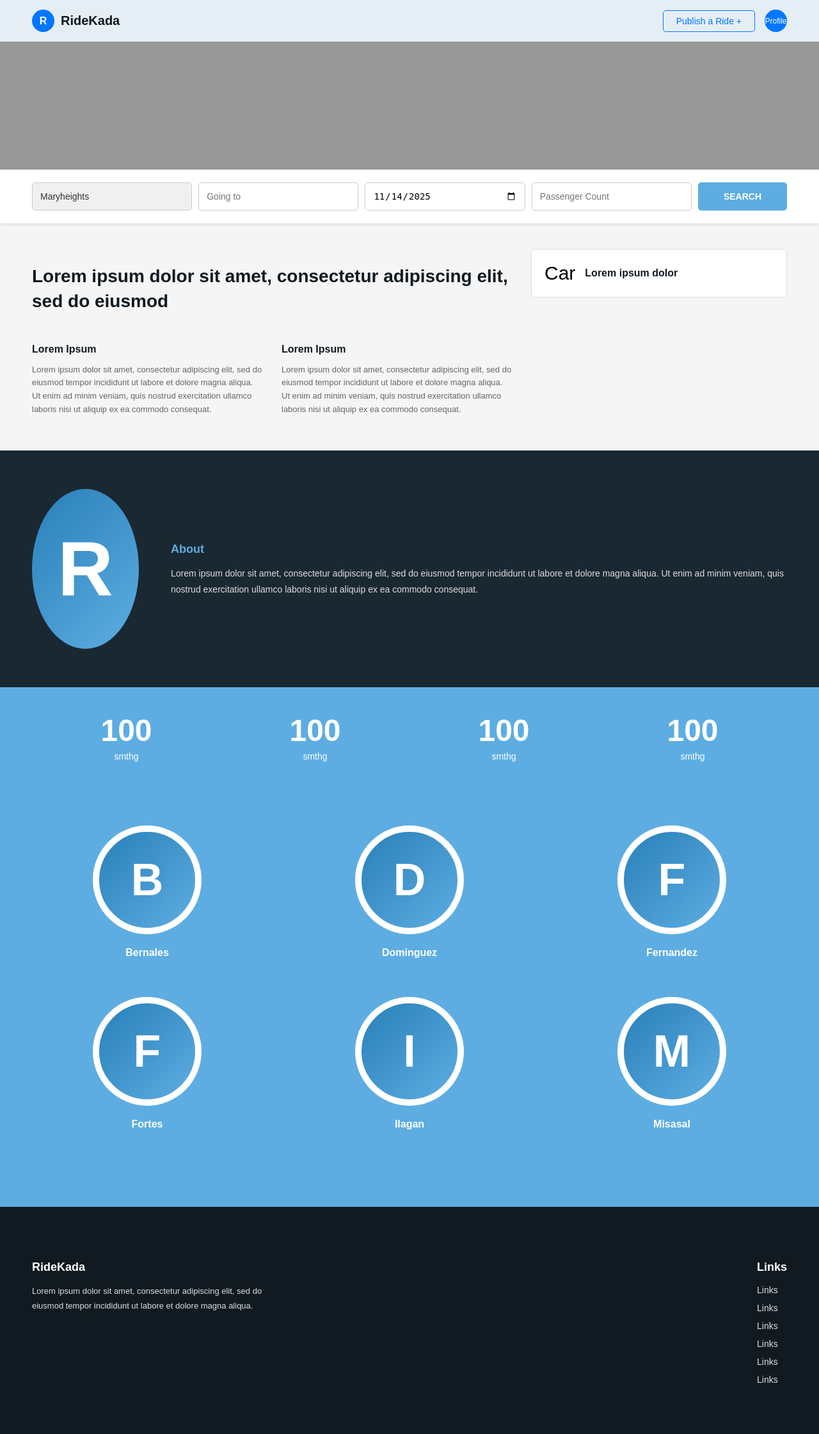
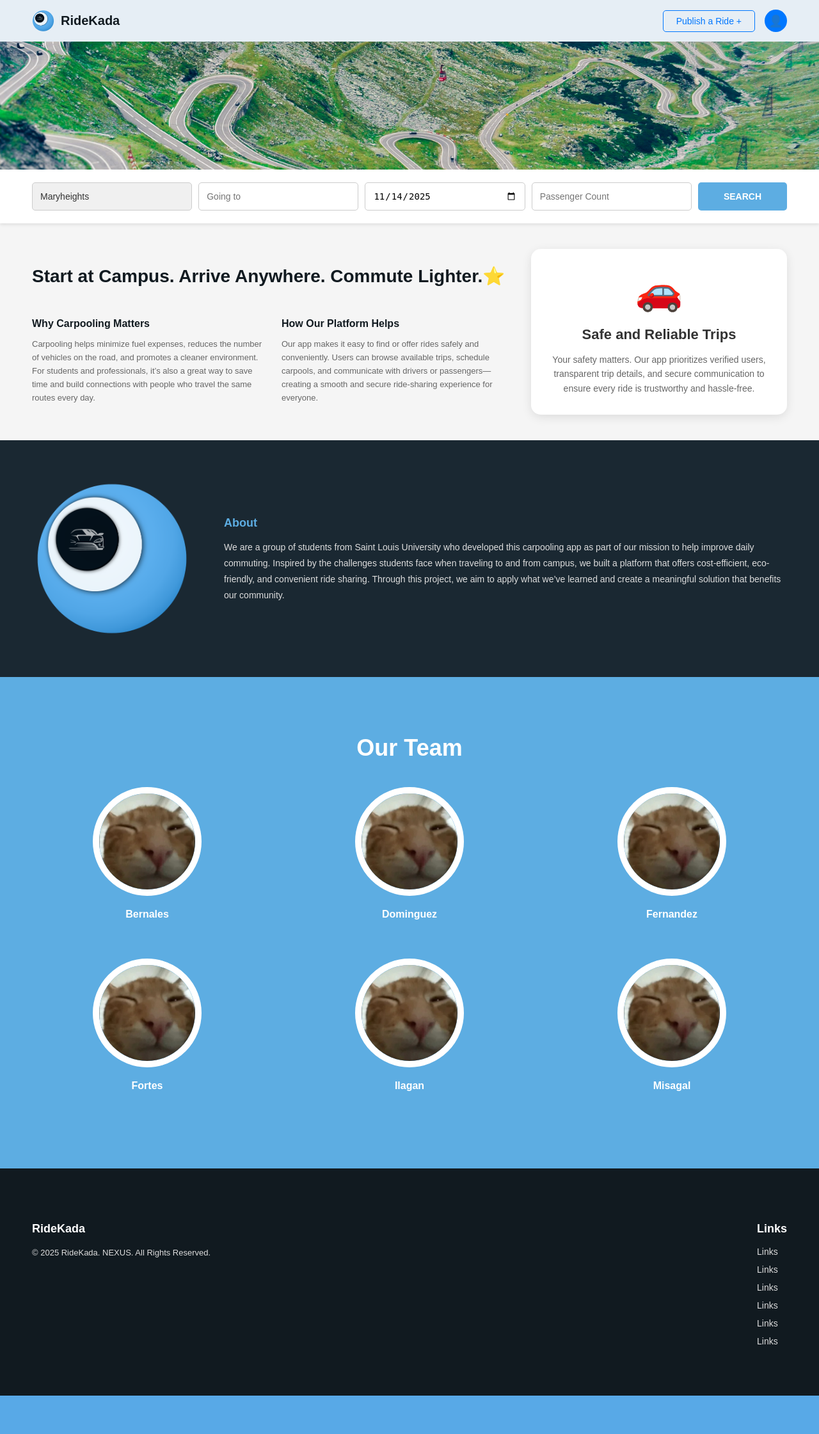
Before and after one commit to alex-misagal/NEXUS-mid, a PHP site: page /home.html in a window 1280 px wide. Shown: the whole page at 64% size. After the commit the page ends 2181 px from the top, so only its background shows below. Run offline with PHP 8.4, Linux system fonts and the light colour scheme.

Commit message:
Added/Modified media,filled placeholders and some minor details

```diff
--- a/RideKadaApps/css/home.css
+++ b/RideKadaApps/css/home.css
@@ -23,13 +23,9 @@ body {
 .logo-circle {
   width: 35px;
   height: 35px;
-  background: #0077ff;
   border-radius: 50%;
-  display: flex;
-  align-items: center;
-  justify-content: center;
-  color: white;
-  font-weight: bold;
+  object-fit: cover;
+  display: block;
 }
 
 .brand-name {
@@ -69,9 +65,9 @@ body {
   justify-content: center;
   color: white;
   cursor: pointer;
-  font-size: 12px;
-  user-select: none;
+  font-size: 18px;
 }
+
 
 /* PROFILE DROPDOWN */
 .profile-wrapper {
@@ -123,13 +119,19 @@ body {
   background: #fdf2f2;
 }
 
-/* Hero Section */
-.hero {
-  background: #999;
+/* banner Section */
+.banner {
+  background: #5dade2;
   height: 200px;
-  display: flex;
-  align-items: center;
-  justify-content: center;
+  overflow: hidden;
+  position: relative;
+}
+
+.banner img {
+  width: 100%;
+  height: 100%;
+  object-fit: cover;
+  display: block;
 }
 
 /* Search Section */
@@ -216,22 +218,29 @@ body {
 
 .ride-card {
   background: white;
-  border: 1px solid #ddd;
-  border-radius: 5px;
-  padding: 20px;
-  display: flex;
-  align-items: center;
-  gap: 15px;
+  padding: 30px;
+  border-radius: 15px;
+  box-shadow: 0 4px 15px rgba(0, 0, 0, 0.1);
+  text-align: center;
 }
 
 .car-icon {
-  font-size: 30px;
+  font-size: 60px;
+  margin-bottom: 20px;
 }
 
 .ride-title {
-  font-size: 16px;
-  font-weight: 600;
-  color: #111a20;
+  font-size: 22px;
+  font-weight: bold;
+  color: #333;
+  margin-bottom: 15px;
+}
+
+.ride-description {
+  font-size: 14px;
+  line-height: 1.6;
+  color: #666;
+  margin: 0;
 }
 
 /* About Section */
@@ -252,14 +261,9 @@ body {
 .about-logo {
   width: 250px;
   height: 250px;
-  background: linear-gradient(135deg, #2980b9, #5dade2);
   border-radius: 50%;
-  display: flex;
-  align-items: center;
-  justify-content: center;
-  font-size: 120px;
-  color: white;
-  font-weight: bold;
+  object-fit: cover;
+  display: block;
 }
 
 .about-content h3 {
@@ -274,34 +278,6 @@ body {
   color: #ddd;
 }
 
-/* Stats Section */
-.stats-section {
-  background: #5dade2;
-  padding: 40px 50px;
-}
-
-.stats-container {
-  max-width: 1200px;
-  margin: 0 auto;
-  display: flex;
-  justify-content: space-around;
-}
-
-.stat-item {
-  text-align: center;
-  color: white;
-}
-
-.stat-number {
-  font-size: 48px;
-  font-weight: bold;
-  margin-bottom: 5px;
-}
-
-.stat-label {
-  font-size: 14px;
-}
-
 /* Team Section */
 .team-section {
   background: #5dade2;
@@ -311,6 +287,14 @@ body {
 .team-container {
   max-width: 1200px;
   margin: 0 auto;
+}
+
+.team-title {
+  text-align: center;
+  font-size: 36px;
+  color: white;
+  font-weight: bold;
+  margin-bottom: 40px;
 }
 
 .team-grid {
@@ -327,15 +311,10 @@ body {
 .member-avatar {
   width: 150px;
   height: 150px;
-  background: linear-gradient(135deg, #2980b9, #5dade2);
   border-radius: 50%;
   margin: 0 auto 20px;
-  display: flex;
-  align-items: center;
-  justify-content: center;
-  font-size: 70px;
-  color: white;
-  font-weight: bold;
+  display: block;
+  object-fit: cover;
   border: 10px solid white;
 }
 
--- a/RideKadaApps/home.html
+++ b/RideKadaApps/home.html
@@ -20,15 +20,16 @@
   <!-- Navigation -->
   <nav class="navbar">
   <div class="logo-section">
-      <div class="logo-circle">R</div>
+    <img src="media/logo.png" alt="RideKada Logo" class="logo-circle">
     <span class="brand-name">RideKada</span>
   </div>
+
     <div class="user-section">
       <button id="publishBtn" class="publish-btn">Publish a Ride +</button>
 
       <!-- PROFILE BUTTON + DROPDOWN -->
       <div class="profile-wrapper">
-        <div id="userIcon" class="user-icon">Profile</div>
+        <div id="userIcon" class="user-icon">👤</div>
 
         <div id="profileDropdown" class="profile-dropdown">
           <a href="profile.html" class="dropdown-item">View Profile</a>
@@ -38,8 +39,10 @@
     </div>
   </nav>
 
-  <!-- Hero Section -->
-  <div class="hero"></div>
+<!-- Banner Section -->
+<div class="banner">
+  <img src="media/mtrd.jpg" alt="Banner Image">
+</div>
 
   <!-- Search Section -->
   <div class="search-section">
@@ -85,22 +88,23 @@
   <!-- Main Content -->
   <div class="main-content">
     <div class="content-left">
-      <h2>Lorem ipsum dolor sit amet, consectetur adipiscing elit, sed do eiusmod</h2>
+      <h2>Start at Campus. Arrive Anywhere. Commute Lighter.⭐</h2>
       <div class="info-cards">
         <div class="info-card">
-          <h3>Lorem Ipsum</h3>
-          <p>Lorem ipsum dolor sit amet, consectetur adipiscing elit, sed do eiusmod tempor incididunt ut labore et dolore magna aliqua. Ut enim ad minim veniam, quis nostrud exercitation ullamco laboris nisi ut aliquip ex ea commodo consequat.</p>
+          <h3>Why Carpooling Matters</h3>
+          <p>Carpooling helps minimize fuel expenses, reduces the number of vehicles on the road, and promotes a cleaner environment. For students and professionals, it’s also a great way to save time and build connections with people who travel the same routes every day.</p>
         </div>
         <div class="info-card">
-          <h3>Lorem Ipsum</h3>
-          <p>Lorem ipsum dolor sit amet, consectetur adipiscing elit, sed do eiusmod tempor incididunt ut labore et dolore magna aliqua. Ut enim ad minim veniam, quis nostrud exercitation ullamco laboris nisi ut aliquip ex ea commodo consequat.</p>
+          <h3>How Our Platform Helps</h3>
+          <p>Our app makes it easy to find or offer rides safely and conveniently. Users can browse available trips, schedule carpools, and communicate with drivers or passengers—creating a smooth and secure ride-sharing experience for everyone.</p>
         </div>
       </div>
     </div>
 <div class="content-right">
   <div class="ride-card">
-        <div class="car-icon">Car</div>
-        <div class="ride-title">Lorem ipsum dolor</div>
+    <div class="car-icon">🚗</div>
+    <div class="ride-title">Safe and Reliable Trips</div>
+    <p class="ride-description">Your safety matters. Our app prioritizes verified users, transparent trip details, and secure communication to ensure every ride is trustworthy and hassle-free.</p>
   </div>
 </div>
   </div>
@@ -108,32 +112,10 @@
   <!-- About Section -->
   <div class="about-section">
     <div class="about-container">
-      <div class="about-logo">R</div>
+      <img src="media/logo.png" alt="RideKada Logo" class="about-logo">
       <div class="about-content">
         <h3>About</h3>
-        <p>Lorem ipsum dolor sit amet, consectetur adipiscing elit, sed do eiusmod tempor incididunt ut labore et dolore magna aliqua. Ut enim ad minim veniam, quis nostrud exercitation ullamco laboris nisi ut aliquip ex ea commodo consequat.</p>
-      </div>
-    </div>
-  </div>
-
-  <!-- Stats Section -->
-  <div class="stats-section">
-    <div class="stats-container">
-      <div class="stat-item">
-        <div class="stat-number">100</div>
-        <div class="stat-label">smthg</div>
-      </div>
-      <div class="stat-item">
-        <div class="stat-number">100</div>
-        <div class="stat-label">smthg</div>
-      </div>
-      <div class="stat-item">
-        <div class="stat-number">100</div>
-        <div class="stat-label">smthg</div>
-      </div>
-      <div class="stat-item">
-        <div class="stat-number">100</div>
-        <div class="stat-label">smthg</div>
+        <p>We are a group of students from Saint Louis University who developed this carpooling app as part of our mission to help improve daily commuting. Inspired by the challenges students face when traveling to and from campus, we built a platform that offers cost-efficient, eco-friendly, and convenient ride sharing. Through this project, we aim to apply what we’ve learned and create a meaningful solution that benefits our community.</p>
       </div>
     </div>
   </div>
@@ -141,32 +123,33 @@
   <!-- Team Section -->
 <div class="team-section">
   <div class="team-container">
+    <h2 class="team-title">Our Team</h2>
     <div class="team-grid">
       <div class="team-member">
-          <div class="member-avatar">B</div>
+        <img src="media/buh.jpg" alt="Bernales" class="member-avatar">
         <div class="member-name">Bernales</div>
       </div>
       <div class="team-member">
-          <div class="member-avatar">D</div>
+        <img src="media/buh.jpg" alt="Dominguez" class="member-avatar">
         <div class="member-name">Dominguez</div>
       </div>
       <div class="team-member">
-          <div class="member-avatar">F</div>
+        <img src="media/buh.jpg" alt="Fernandez" class="member-avatar">
         <div class="member-name">Fernandez</div>
       </div>
     </div>
     <div class="team-grid">
       <div class="team-member">
-          <div class="member-avatar">F</div>
+        <img src="media/buh.jpg" alt="Fortes" class="member-avatar">
         <div class="member-name">Fortes</div>
       </div>
       <div class="team-member">
-          <div class="member-avatar">I</div>
+        <img src="media/buh.jpg" alt="Ilagan" class="member-avatar">
         <div class="member-name">Ilagan</div>
       </div>
       <div class="team-member">
-          <div class="member-avatar">M</div>
-          <div class="member-name">Misasal</div>
+        <img src="media/buh.jpg" alt="Misagal" class="member-avatar">
+        <div class="member-name">Misagal</div>
       </div>
     </div>
   </div>
@@ -177,7 +160,7 @@
     <div class="footer-container">
       <div class="footer-left">
         <h4>RideKada</h4>
-        <p>Lorem ipsum dolor sit amet, consectetur adipiscing elit, sed do eiusmod tempor incididunt ut labore et dolore magna aliqua.</p>
+        <p>© 2025 RideKada. NEXUS. All Rights Reserved.</p>
       </div>
       <div class="footer-right">
         <h4>Links</h4>
```
Also changed, not shown: RideKadaApps/Payment.html (+6 -5 lines), RideKadaApps/css/payment.css (+2 -7 lines), RideKadaApps/css/style.css (+34 -0 lines), RideKadaApps/index.html (+10 -1 lines), RideKadaApps/php/connect.php (deleted, +0 -16 lines), RideKadaApps/profile.html (+5 -5 lines), RideKadaApps/media/buh.jpg (added), RideKadaApps/media/logo.png (renamed from RideKadaApps/picture/logo.png), RideKadaApps/media/mtrd.jpg (added), 1 other file. Lines whose indentation alone changed are shown as unchanged.
